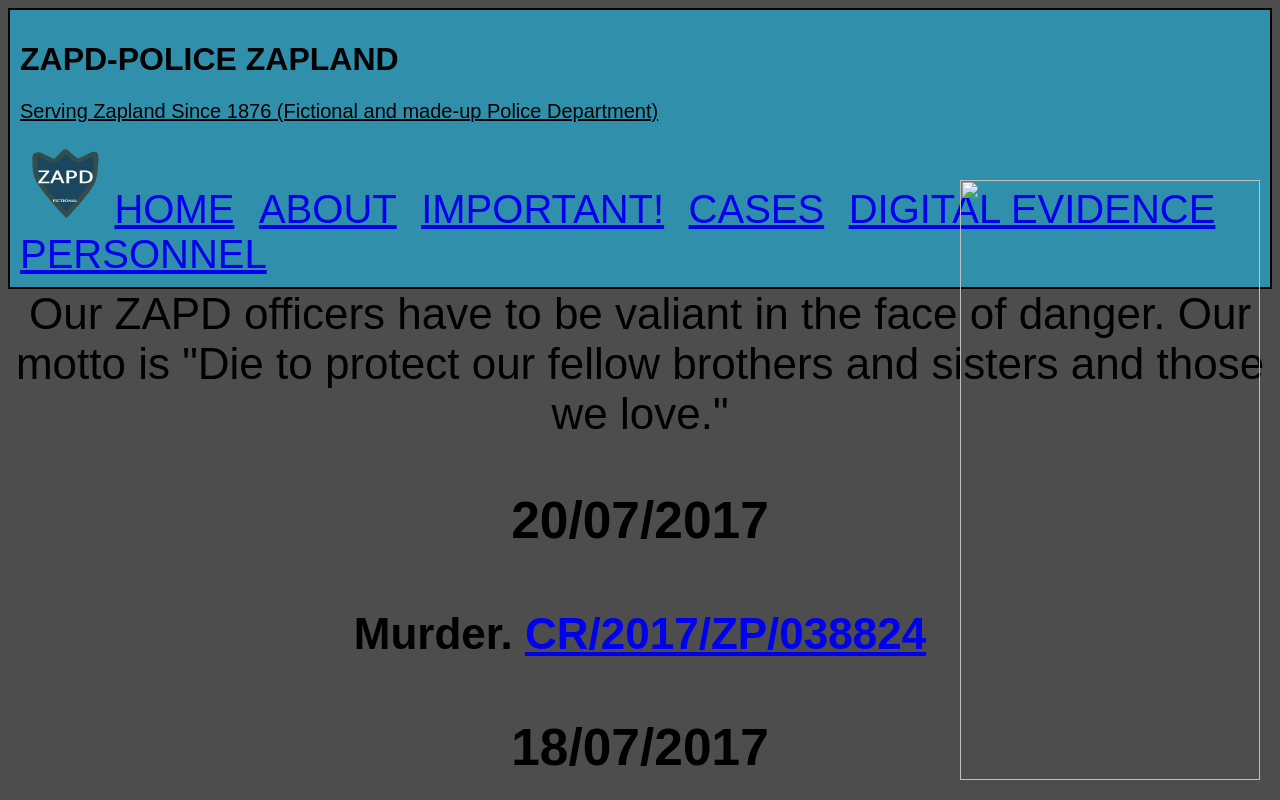
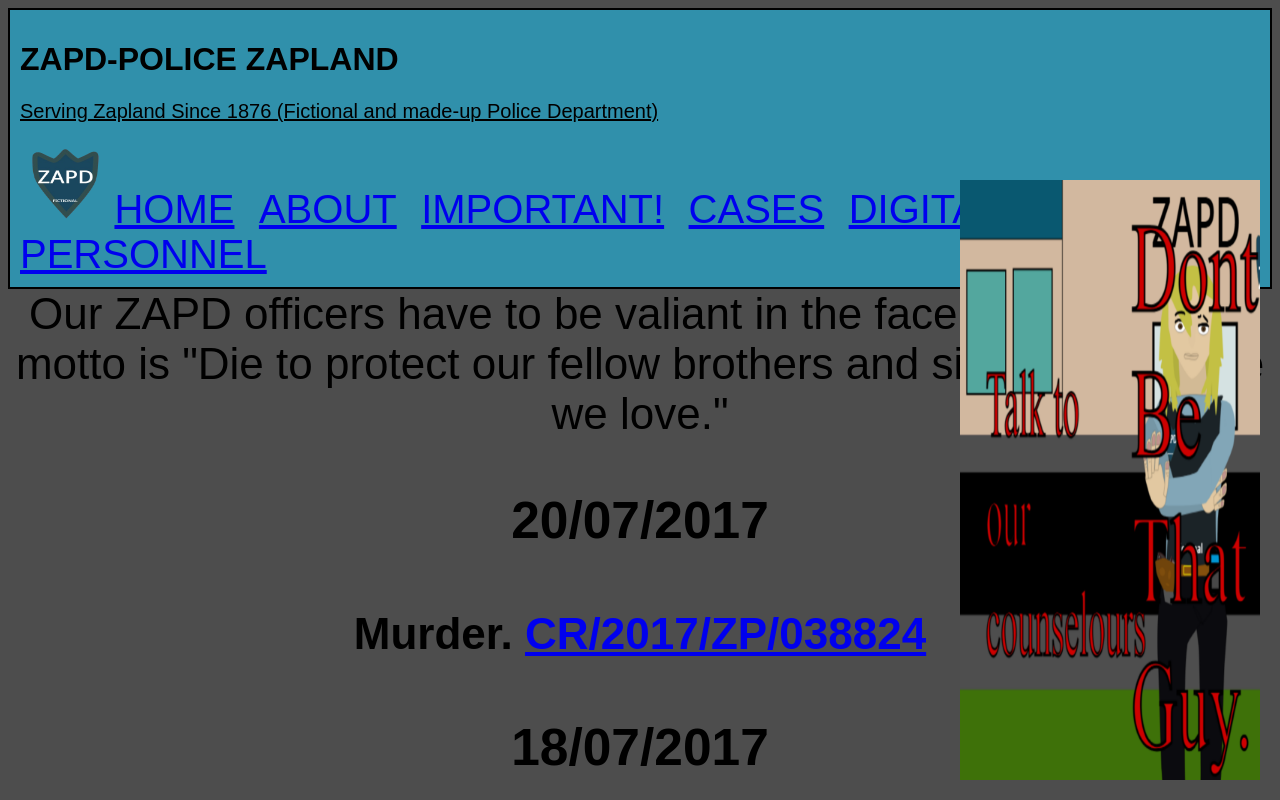
Before and after one commit to duimo4/Zapland-PD, a plain HTML site: page Cases.html in a window 1280 px wide. Shown: the top 800 px of the page. Drawn offline with Linux system fonts and the light colour scheme; files whose address does not match are found by name.

Commit message:
Cases.html

```diff
--- a/Cases.html
+++ b/Cases.html
@@ -21,7 +21,7 @@
 </div>
 <div id="Title"
 <h1>Our ZAPD officers have to be valiant in the face of danger. Our motto is "Die to protect our fellow brothers and sisters and those we love."</h1>
-<img src="images/casesIMG.png">
+<img src="casesIMG.png">
 
 <div id="case">
 <h3>20/07/2017</h3>
```
